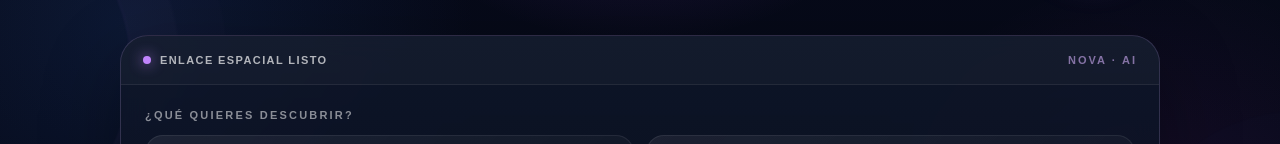
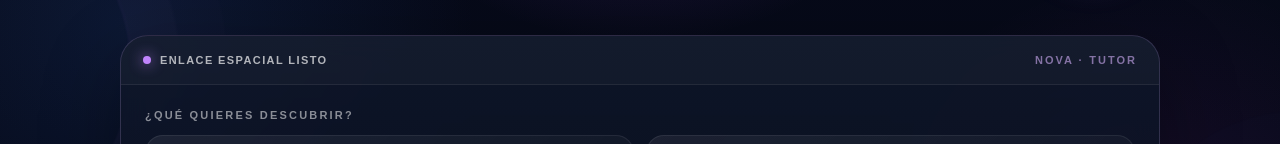
Before and after one commit to Nacho12PIA/space-explorer, a Next.js app: page /nova in a window 1280 px wide. Shown: the part 278-422 px from the top of the page. Built offline with nearby package versions, Linux system fonts and the light colour scheme.

Commit message:
Muestra NOVA como tutor y preserva formato pedagógico

```diff
--- a/app/nova/page.js
+++ b/app/nova/page.js
@@ -71,7 +71,7 @@ export default function NovaPage() {
         <section className={styles.console} aria-label={content.title}>
           <div className={styles.consoleHeader}>
             <div className={styles.status}><span className={styles.statusDot} /><span>{content.ready}</span></div>
-            <div className={styles.consoleMark}>NOVA · AI</div>
+            <div className={styles.consoleMark}>{content.consoleMark}</div>
           </div>
           <div className={styles.content}>
             {messages.length === 0 ? (
@@ -90,7 +90,7 @@ export default function NovaPage() {
                     {message.role === "nova" && <div className={styles.messageAvatar} aria-hidden="true">✦</div>}
                     <div className={`${styles.message} ${message.role === "user" ? styles.userMessage : styles.novaMessage}`}>
                       <div className={styles.messageLabel}>{message.role === "user" ? content.userLabel : content.novaLabel}</div>
-                      <div>{message.text}</div>
+                      <div style={{ whiteSpace: "pre-line" }}>{message.text}</div>
                     </div>
                   </div>
                 ))}
```
